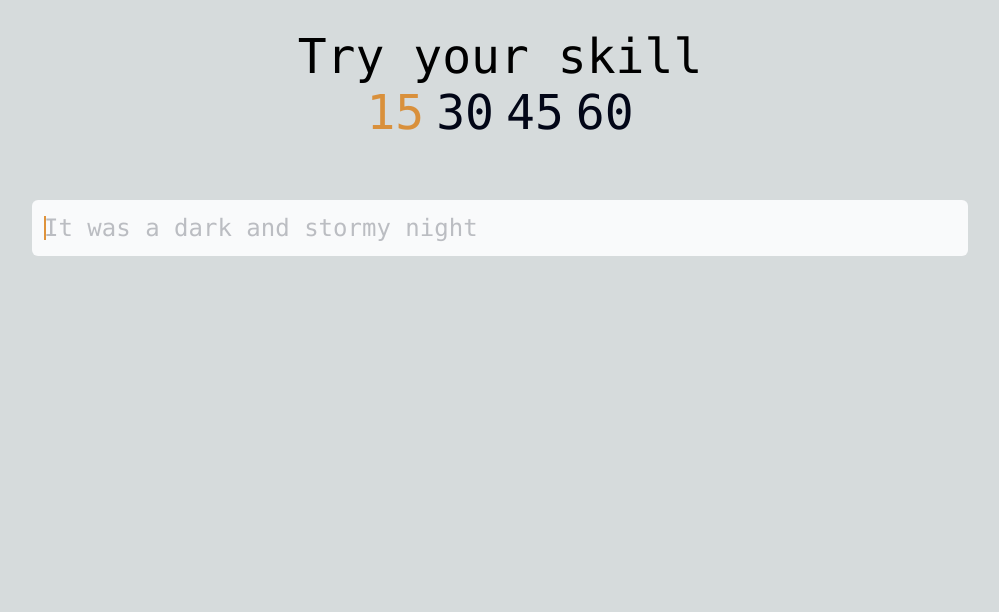
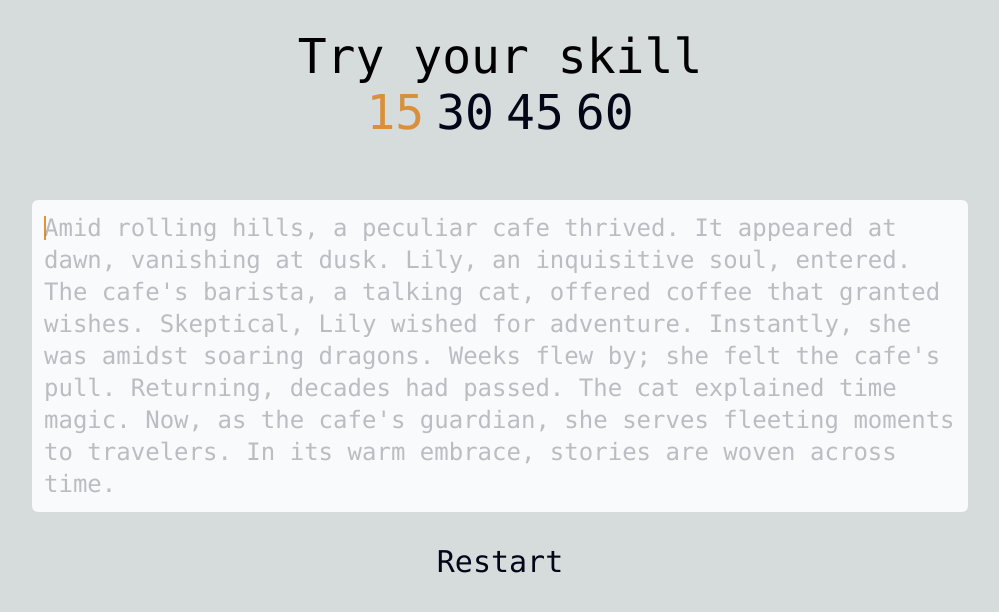
Before and after one commit to StasSytnykov/cat-type, a Next.js app: page / in a window 1280 px wide. Shown: the top 612 px of the page, without its empty margins (140-1139 px from the left). Built offline with nearby package versions, Linux system fonts and the light colour scheme.

Commit message:
change mock data and delted useless styles

```diff
--- a/app/page.tsx
+++ b/app/page.tsx
@@ -19,11 +19,19 @@ export default function Home() {
     letterMistakeCounter,
   );
 
+  const story =
+    "In a sleepy village lived Elara, an adventurous girl. Despite warnings about the enchanted forest, she ventured in. Sunlight danced through trees as she wandered, stumbling upon a glimmering pond. Her reflection emerged as Naida, a trapped water nymph. Grateful, Naida offered one wish. Elara chose to understand animals.\n\nSuddenly, leaves and birdsong formed a symphony of voices. She helped animals and mediated disputes. A rabbit warned of lumberjacks threatening the forest. Elara rallied her friends. Birds spread word, villagers joined, and a united front faced the lumberjacks. Elara's speech swayed them, sparing the forest.\n\nHer ability to bridge humans and nature made her a legend. The village and forest thrived, celebrating their harmony yearly. In the heart of the woods, a bond was formed between a curious girl and wild creatures, reminding all of the magic in curiosity and compassion.";
+
+  const letterArray = story.replace(/[^a-zA-Z]/g, "").split("");
+
   return (
-    <div className="font-mono outline-0">
     <Container>
       {timeForTyping ? (
-          <div className={`w-3/4 h-1/4 z-10 ${!timeForTyping && "z-0"}`}>
+        <div
+          className={`w-3/4 h-1/4 z-10 ${
+            !timeForTyping && "z-0"
+          } flex flex-col justify-center`}
+        >
           <h1
             className={`mb-2 ${
               isTypingStarted && "opacity-0"
@@ -41,18 +49,28 @@ export default function Home() {
             wrongLetterIndex={wrongLetterIndex}
             onPressKeyHandler={onPressKeyHandler}
           />
+          <button
+            type="button"
+            className="mt-5 text-3xl text-slate-950 hover:text-amber-600/75 focus:text-amber-600/75 transition-colors ease-in-out z-10"
+            onClick={() => {
+              setIsTypingStarted(false);
+              setTimeForTyping(15);
+              onResetTypingTest();
+            }}
+          >
+            Restart
+          </button>
         </div>
       ) : null}
       <div
-          className={`absolute flex flex-col items-center opacity-0 transition-opacity ease-in-out z-0 ${
+        className={`absolute flex flex-col items-center opacity-0 z-0 ${
           !timeForTyping && "opacity-100 z-10"
         }`}
       >
         <AccuracyChart />
         <button
           type="button"
-            className="mt-5 text-3xl text-slate-950 hover:text-amber-600/75 focus:text-amber-600/75 transition-colors ease-in-out"
-            disabled={!!timeForTyping}
+          className="mt-5 text-3xl text-slate-950 hover:text-amber-600/75 focus:text-amber-600/75 transition-colors ease-in-out z-10"
           onClick={() => {
             setIsTypingStarted(false);
             setTimeForTyping(15);
@@ -63,6 +81,5 @@ export default function Home() {
         </button>
       </div>
     </Container>
-    </div>
   );
 }
--- a/components/Container/Container.tsx
+++ b/components/Container/Container.tsx
@@ -5,7 +5,7 @@ type Props = {
 };
 
 export const Container = ({ children }: Props) => (
-  <div className="px-4 py-8 flex items-center flex-col min-h-screen">
+  <div className="px-4 py-8 flex items-center flex-col min-h-screen font-mono outline-0">
     {children}
   </div>
 );
--- a/mock/data.ts
+++ b/mock/data.ts
@@ -1,34 +1,501 @@
 export const arrOfLetters = [
+  "A",
+  "m",
+  "i",
+  "d",
+  " ",
+  "r",
+  "o",
+  "l",
+  "l",
+  "i",
+  "n",
+  "g",
+  " ",
+  "h",
+  "i",
+  "l",
+  "l",
+  "s",
+  ",",
+  " ",
+  "a",
+  " ",
+  "p",
+  "e",
+  "c",
+  "u",
+  "l",
+  "i",
+  "a",
+  "r",
+  " ",
+  "c",
+  "a",
+  "f",
+  "e",
+  " ",
+  "t",
+  "h",
+  "r",
+  "i",
+  "v",
+  "e",
+  "d",
+  ".",
+  " ",
   "I",
   "t",
+  " ",
+  "a",
+  "p",
+  "p",
+  "e",
+  "a",
+  "r",
+  "e",
+  "d",
+  " ",
+  "a",
+  "t",
+  " ",
+  "d",
+  "a",
+  "w",
+  "n",
+  ",",
+  " ",
+  "v",
+  "a",
+  "n",
+  "i",
+  "s",
+  "h",
+  "i",
+  "n",
+  "g",
+  " ",
+  "a",
+  "t",
+  " ",
+  "d",
+  "u",
+  "s",
+  "k",
+  ".",
+  " ",
+  "L",
+  "i",
+  "l",
+  "y",
+  ",",
+  " ",
+  "a",
+  "n",
+  " ",
+  "i",
+  "n",
+  "q",
+  "u",
+  "i",
+  "s",
+  "i",
+  "t",
+  "i",
+  "v",
+  "e",
+  " ",
+  "s",
+  "o",
+  "u",
+  "l",
+  ",",
+  " ",
+  "e",
+  "n",
+  "t",
+  "e",
+  "r",
+  "e",
+  "d",
+  ".",
+  " ",
+  "T",
+  "h",
+  "e",
+  " ",
+  "c",
+  "a",
+  "f",
+  "e",
+  "'",
+  "s",
+  " ",
+  "b",
+  "a",
+  "r",
+  "i",
+  "s",
+  "t",
+  "a",
+  ",",
+  " ",
+  "a",
+  " ",
+  "t",
+  "a",
+  "l",
+  "k",
+  "i",
+  "n",
+  "g",
+  " ",
+  "c",
+  "a",
+  "t",
+  ",",
+  " ",
+  "o",
+  "f",
+  "f",
+  "e",
+  "r",
+  "e",
+  "d",
+  " ",
+  "c",
+  "o",
+  "f",
+  "f",
+  "e",
+  "e",
+  " ",
+  "t",
+  "h",
+  "a",
+  "t",
+  " ",
+  "g",
+  "r",
+  "a",
+  "n",
+  "t",
+  "e",
+  "d",
+  " ",
+  "w",
+  "i",
+  "s",
+  "h",
+  "e",
+  "s",
+  ".",
+  " ",
+  "S",
+  "k",
+  "e",
+  "p",
+  "t",
+  "i",
+  "c",
+  "a",
+  "l",
+  ",",
+  " ",
+  "L",
+  "i",
+  "l",
+  "y",
+  " ",
+  "w",
+  "i",
+  "s",
+  "h",
+  "e",
+  "d",
+  " ",
+  "f",
+  "o",
+  "r",
+  " ",
+  "a",
+  "d",
+  "v",
+  "e",
+  "n",
+  "t",
+  "u",
+  "r",
+  "e",
+  ".",
+  " ",
+  "I",
+  "n",
+  "s",
+  "t",
+  "a",
+  "n",
+  "t",
+  "l",
+  "y",
+  ",",
+  " ",
+  "s",
+  "h",
+  "e",
   " ",
   "w",
   "a",
   "s",
   " ",
   "a",
+  "m",
+  "i",
+  "d",
+  "s",
+  "t",
+  " ",
+  "s",
+  "o",
+  "a",
+  "r",
+  "i",
+  "n",
+  "g",
   " ",
   "d",
+  "r",
+  "a",
+  "g",
+  "o",
+  "n",
+  "s",
+  ".",
+  " ",
+  "W",
+  "e",
+  "e",
+  "k",
+  "s",
+  " ",
+  "f",
+  "l",
+  "e",
+  "w",
+  " ",
+  "b",
+  "y",
+  ";",
+  " ",
+  "s",
+  "h",
+  "e",
+  " ",
+  "f",
+  "e",
+  "l",
+  "t",
+  " ",
+  "t",
+  "h",
+  "e",
+  " ",
+  "c",
+  "a",
+  "f",
+  "e",
+  "'",
+  "s",
+  " ",
+  "p",
+  "u",
+  "l",
+  "l",
+  ".",
+  " ",
+  "R",
+  "e",
+  "t",
+  "u",
+  "r",
+  "n",
+  "i",
+  "n",
+  "g",
+  ",",
+  " ",
+  "d",
+  "e",
+  "c",
+  "a",
+  "d",
+  "e",
+  "s",
+  " ",
+  "h",
+  "a",
+  "d",
+  " ",
+  "p",
+  "a",
+  "s",
+  "s",
+  "e",
+  "d",
+  ".",
+  " ",
+  "T",
+  "h",
+  "e",
+  " ",
+  "c",
+  "a",
+  "t",
+  " ",
+  "e",
+  "x",
+  "p",
+  "l",
+  "a",
+  "i",
+  "n",
+  "e",
+  "d",
+  " ",
+  "t",
+  "i",
+  "m",
+  "e",
+  " ",
+  "m",
+  "a",
+  "g",
+  "i",
+  "c",
+  ".",
+  " ",
+  "N",
+  "o",
+  "w",
+  ",",
+  " ",
+  "a",
+  "s",
+  " ",
+  "t",
+  "h",
+  "e",
+  " ",
+  "c",
+  "a",
+  "f",
+  "e",
+  "'",
+  "s",
+  " ",
+  "g",
+  "u",
   "a",
   "r",
-  "k",
-  " ",
+  "d",
+  "i",
   "a",
   "n",
-  "d",
+  ",",
+  " ",
+  "s",
+  "h",
+  "e",
+  " ",
+  "s",
+  "e",
+  "r",
+  "v",
+  "e",
+  "s",
+  " ",
+  "f",
+  "l",
+  "e",
+  "e",
+  "t",
+  "i",
+  "n",
+  "g",
+  " ",
+  "m",
+  "o",
+  "m",
+  "e",
+  "n",
+  "t",
+  "s",
+  " ",
+  "t",
+  "o",
+  " ",
+  "t",
+  "r",
+  "a",
+  "v",
+  "e",
+  "l",
+  "e",
+  "r",
+  "s",
+  ".",
+  " ",
+  "I",
+  "n",
+  " ",
+  "i",
+  "t",
+  "s",
+  " ",
+  "w",
+  "a",
+  "r",
+  "m",
+  " ",
+  "e",
+  "m",
+  "b",
+  "r",
+  "a",
+  "c",
+  "e",
+  ",",
   " ",
   "s",
   "t",
   "o",
   "r",
+  "i",
+  "e",
+  "s",
+  " ",
+  "a",
+  "r",
+  "e",
+  " ",
+  "w",
+  "o",
+  "v",
+  "e",
+  "n",
+  " ",
+  "a",
+  "c",
+  "r",
+  "o",
+  "s",
+  "s",
+  " ",
+  "t",
+  "i",
   "m",
-  "y",
-  " ",
-  "n",
-  "i",
-  "g",
-  "h",
-  "t",
+  "e",
+  ".",
 ];
 
 export const times = [15, 30, 45, 60];
```
Lines whose indentation alone changed are shown as unchanged.
